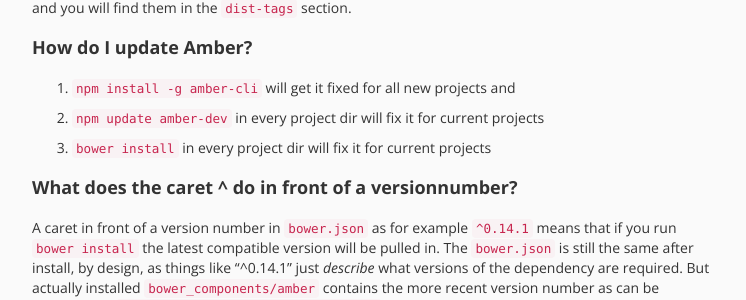
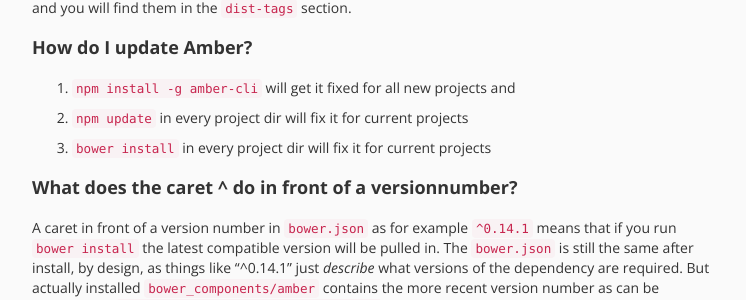
Before and after one commit to amber-smalltalk/amber-documentation, a Jekyll site: the page built from faq.md, in a window 1280 px wide and 900 px high, scrolled down 1486 px. Shown: the part 149-449 px from the top of the window, without its empty margins (383-1129 px from the left). Built offline with Jekyll 4.4.1, drawn with Linux system fonts in a browser that asks for light colours; nearby versions of some CDN libraries.

Commit message:
faq.md: when updating, update all npm deps
... not just `amber-dev`.

```diff
--- a/faq.md
+++ b/faq.md
@@ -57,7 +57,7 @@ If you want to be sure which version is latest and which one is bleedingedge use
 
 1. ``npm install -g amber-cli``  will get it fixed for all new projects and
 
-2.  ``npm update amber-dev`` in every project dir will fix it for current projects
+2.  ``npm update`` in every project dir will fix it for current projects
 
 3. `bower install` in every project dir will fix it for current projects
 
```
